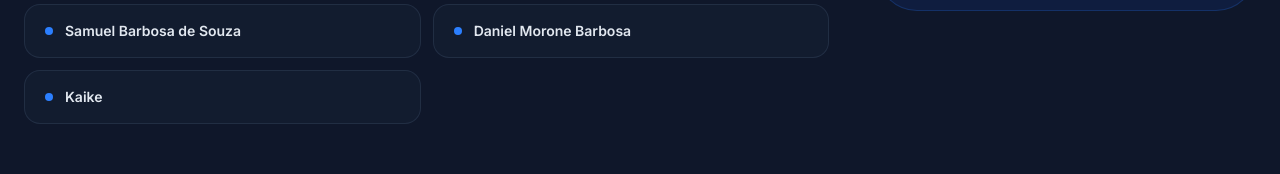
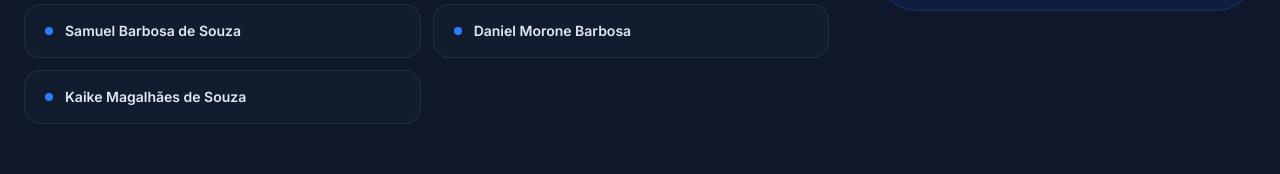
Before and after one commit to AquaSquirel/Smart-Drain-Web, a Next.js app: page / in a window 1280 px wide. Shown: the part 1270-1444 px from the top of the page. Built offline with nearby package versions, Linux system fonts and the light colour scheme.

Commit message:
Update member name: Kaike Magalhães de Souza

```diff
--- a/src/app/page.tsx
+++ b/src/app/page.tsx
@@ -38,7 +38,7 @@ export default function Home() {
     { name: "Victor Hugo Nastri Proença" },
     { name: "Samuel Barbosa de Souza" },
     { name: "Daniel Morone Barbosa" },
-    { name: "Kaike" }
+    { name: "Kaike Magalhães de Souza" }
   ];
 
   return (
```
Also changed, not shown: 1 other file (tests, documents, lock files or other folders).
